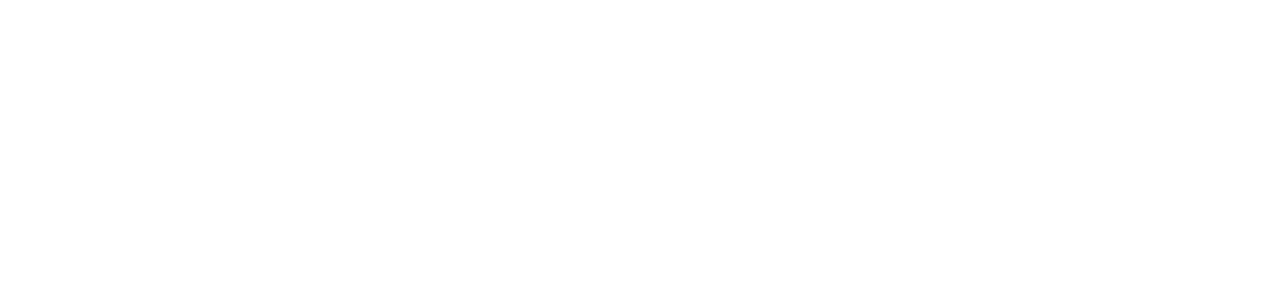
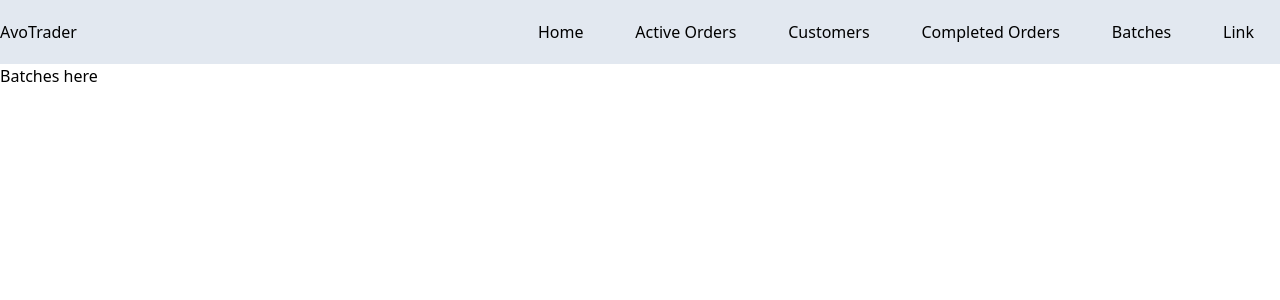
Before and after one commit to GiftSibiya/avo_trader_react, a React (Create React App) app: page /batches in a window 1280 px wide. Before the commit this address had no page. Shown: the top 300 px of the page. Built offline with nearby package versions, Linux system fonts and the light colour scheme.

Commit message:
Basic Pages setup with header component

```diff
--- a/src/App.js
+++ b/src/App.js
@@ -23,6 +23,7 @@
             <Route path="/activeOrders" element={<ActiveOrders />} />
             <Route path="/dashboard" element={<Batches />} />
             <Route path="/customers" element={<Customers />} />
+            <Route path="/batches" element={<Batches />} />
             <Route path="/completedOrders" element={<CompletedOrders />} />
           </Route>
         </Routes>
--- /dev/null
+++ b/src/components/Header.jsx
@@ -0,0 +1,20 @@
+import React from "react";
+import { Link } from "react-router-dom";
+
+function Header() {
+  return (
+    <div className="flex items-center justify-between w-full h-16 bg-slate-200">
+      <span> AvoTrader</span>
+      <nav className="flex justify-around w-[60vw]">
+        <Link to={"/dashboard"}>Home</Link>
+        <Link to={"/activeOrders"}>Active Orders</Link>
+        <Link to={"/customers"}>Customers</Link>
+        <Link to={"/completedOrders"}>Completed Orders</Link>
+        <Link to={"/batches"}>Batches</Link>
+        <Link>Link</Link>
+      </nav>
+    </div>
+  );
+}
+
+export default Header;
--- a/src/pages/ActiveOrders.jsx
+++ b/src/pages/ActiveOrders.jsx
@@ -1,7 +1,12 @@
 import React from "react";
+import Header from "../components/Header";
 
 function ActiveOrders() {
-  return <div>ActiveOrders</div>;
+  return (
+    <>
+      <Header />
+    </>
+  );
 }
 
 export default ActiveOrders;
--- a/src/pages/Batches.jsx
+++ b/src/pages/Batches.jsx
@@ -1,7 +1,13 @@
 import React from "react";
+import Header from "../components/Header";
 
 function Batches() {
-  return <div>Batches</div>;
+  return (
+    <>
+      <Header />
+      <div>Batches here</div>
+    </>
+  );
 }
 
 export default Batches;
--- a/src/pages/CompletedOrders.jsx
+++ b/src/pages/CompletedOrders.jsx
@@ -1,7 +1,14 @@
 import React from "react";
+import Header from "../components/Header";
 
 function CompletedOrders() {
-  return <div>CompletedOrders</div>;
+  return (
+    <>
+      <Header />
+
+      <div>CompletedOrders</div>
+    </>
+  );
 }
 
 export default CompletedOrders;
--- a/src/pages/Customers.jsx
+++ b/src/pages/Customers.jsx
@@ -1,7 +1,13 @@
 import React from "react";
+import Header from "../components/Header";
 
 function Customers() {
-  return <div>Customers</div>;
+  return (
+    <>
+      <Header />
+      <div>Customers</div>
+    </>
+  );
 }
 
 export default Customers;
--- a/src/pages/Dashboard.jsx
+++ b/src/pages/Dashboard.jsx
@@ -1,7 +1,13 @@
 import React from "react";
+import Header from "../components/Header";
 
 function Dashboard() {
-  return <div>Dashboard</div>;
+  return (
+    <>
+      <Header />
+      <body>body here</body>
+    </>
+  );
 }
 
 export default Dashboard;
```
